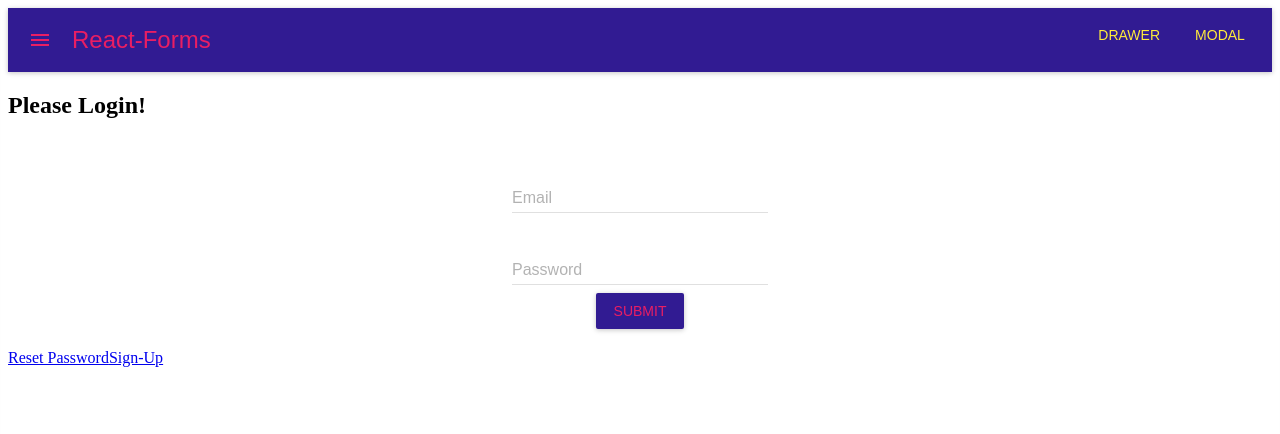
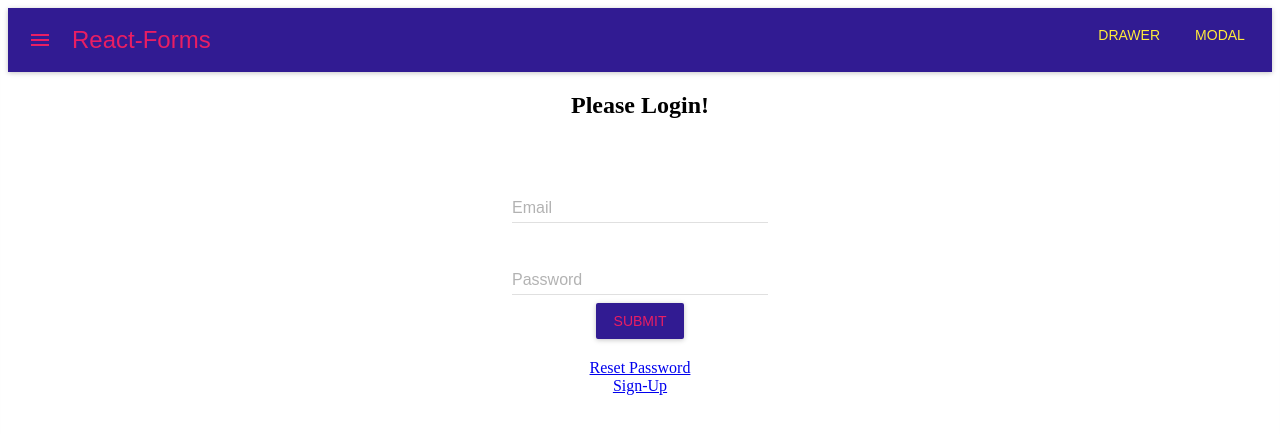
Before and after one commit to souleman13/react-material-forms, a React (Create React App) app: page /login in a window 1280 px wide. Shown: the top 434 px of the page. Built offline with nearby package versions, Linux system fonts and the light colour scheme.

Commit message:
applied css to 'main' css element, changed root tag on pages to 'main'

```diff
--- a/src/index.css
+++ b/src/index.css
@@ -1,4 +1,10 @@
 /* cc for element */
+main {
+  display: flex;
+  flex-flow: column nowrap;
+  align-items: center;
+}
+
 form {
   display: flex;
   flex-flow: column nowrap;
--- a/src/pages/NotFound.js
+++ b/src/pages/NotFound.js
@@ -3,9 +3,9 @@ import React, { Component } from 'react';
 export default class extends Component {
   render() {
     return (
-      <div>
+      <main>
         Error 404 Page Not Found
-      </div>
+      </main>
     );
   }
 }
--- a/src/pages/dashboard.js
+++ b/src/pages/dashboard.js
@@ -3,9 +3,9 @@ import React, { Component } from 'react';
 export default class extends Component {
   render() {
     return (
-      <div>
+      <main>
         Dashboard or Homepage
-      </div>
+      </main>
     );
   }
 }
--- a/src/pages/login.js
+++ b/src/pages/login.js
@@ -4,12 +4,12 @@ import LoginForm from '../components/forms/Login'
 export default class extends Component {
   render() {
     return (
-      <div>
+      <main className='force-col'>
         <h2>Please Login!</h2>
         <LoginForm />
         <a href='/user/reset'>Reset Password</a>
         <a href='/user/signup'>Sign-Up</a>
-      </div>
+      </main>
     )
   }
 }
--- a/src/pages/registration/newUser.js
+++ b/src/pages/registration/newUser.js
@@ -4,9 +4,9 @@ import CreateUserForm from '../../components/forms/CreateUser'
 export default class extends Component {
   render() {
     return (
-      <div>
+      <main>
         <CreateUserForm />
-      </div>
+      </main>
     );
   }
 }
```
